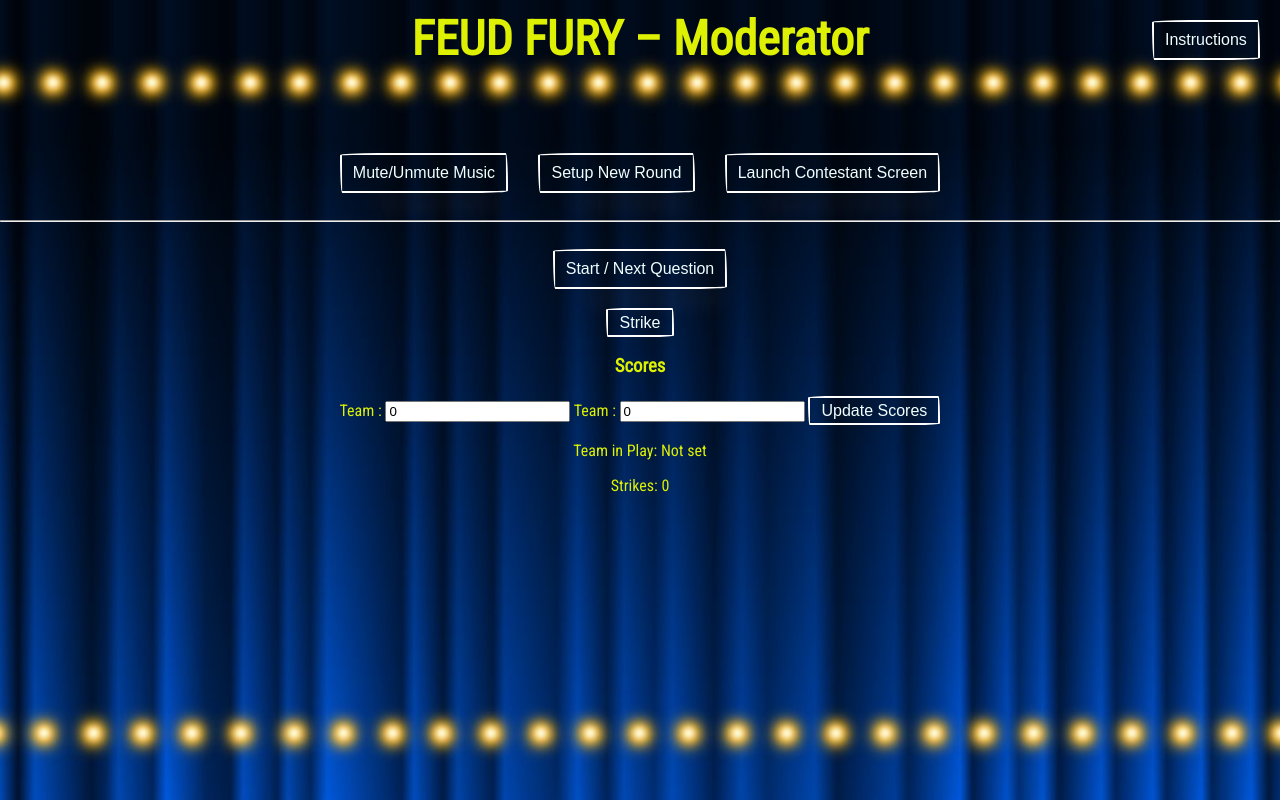
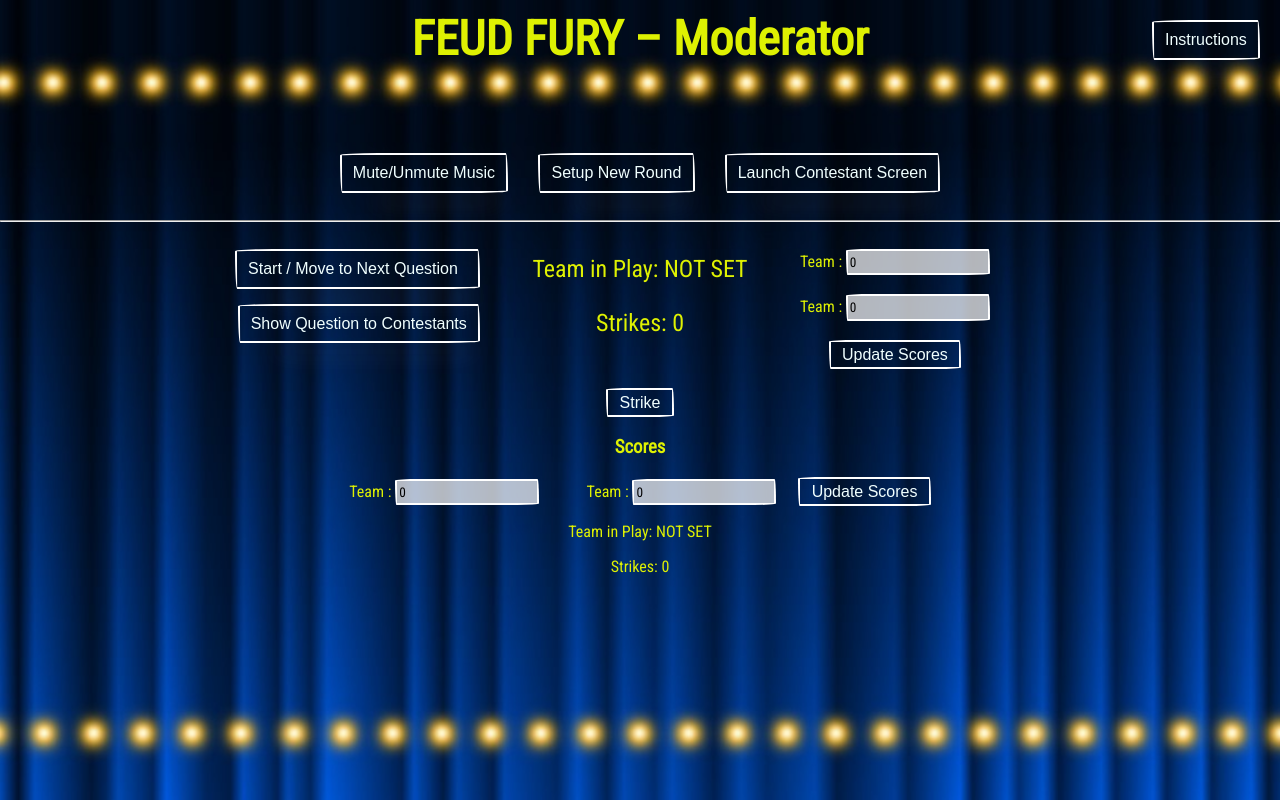
Before and after one commit to gchanred/feud_fury, a Flask app: page /moderator in a window 1280 px wide. Run offline with Flask 3, Linux system fonts and the light colour scheme; some libraries are stand-ins or nearby versions.

Commit message:
multiple style and layout changes

```diff
--- a/static/styles.css
+++ b/static/styles.css
@@ -49,6 +49,41 @@
     justify-content: center;
     align-items: center;
     gap: 30px;
+}
+.grid-container {
+    display: grid;
+    grid-template-columns: 12.5% 12.5% 12.5% 12.5% 12.5% 12.5% 12.5% 12.5%;
+    grid-template-rows: auto;
+    row-gap: 15px;
+    justify-items: center;
+    grid-template-areas:
+      ". header header   sidebar sidebar lf lf  ."
+      ". main main footer footer lf lf  ."
+      ". . . . . lf lf .";
+}
+
+.grid-item-a {
+    grid-area: header;
+    justify-self: end;
+
+  }
+.grid-item-b {
+    grid-area: main;
+    justify-self: end;
+  }
+.grid-item-c {
+    grid-area: sidebar;
+    justify-self: center;
+    align-self: center;
+  }
+.grid-item-d {
+    grid-area: footer;
+    justify-self: center;
+    align-self: center;
+  }
+.grid-item-e {
+grid-area: lf;
+justify-self: start;
 }
 
 .flashes {
@@ -164,3 +199,60 @@
   .button-55-sm:focus {
     box-shadow: rgba(255, 255, 255, .3) 2px 8px 4px -6px;
   }
+
+
+.form-row {
+    display: flex;
+    justify-content: center;
+    align-items: center;
+    gap: 75px;
+
+
+}
+.form-row label {
+    /* Add styles for labels, if needed */
+}
+.form-row input {
+    /* Add styles for input fields, if needed */
+    flex-grow: 1; /* Distribute available space equally */
+    height:2em ;
+    background-color: rgba(255,255,255,0.7);
+    border-radius: 15px 225px 255px 15px 15px 255px 225px 15px;
+    border-style: solid;
+    border-width: 2px;
+    box-shadow: rgba(255, 255, 255, 0.2) 15px 28px 25px -18px;
+    box-sizing: border-box;
+    border-color: rgba(255,255,255);
+    border-bottom-left-radius: 15px 255px;
+    border-bottom-right-radius: 225px 15px;
+    border-top-left-radius: 255px 15px;
+    border-top-right-radius: 15px 225px;
+}
+
+    /* Style for the random questions display area */
+    #random-questions-display {
+        font-family: "Roboto Condensed", sans-serif;
+        text-transform: uppercase;
+        width: 90%;
+        height: 9em;
+        line-height: 1.5;
+        margin-top: 10px;
+        margin-left: 4%;
+        padding: 5px;
+        background-color: rgba(255,255,255,0.7);
+        border-radius: 15px 225px 255px 15px 15px 255px 225px 15px;
+        border-style: solid;
+        border-width: 2px;
+        box-shadow: rgba(255, 255, 255, 0.2) 15px 28px 25px -18px;
+        box-sizing: border-box;
+        border-color: rgba(255,255,255);
+        border-bottom-left-radius: 15px 255px;
+        border-bottom-right-radius: 225px 15px;
+        border-top-left-radius: 255px 15px;
+        border-top-right-radius: 15px 225px;
+      }
+
+.inputtb
+      {
+        font-family: "Roboto Condensed", sans-serif;
+      }
--- a/templates/faceoff.html
+++ b/templates/faceoff.html
@@ -30,7 +30,9 @@
     <input type="radio" name="playpass" value="pass" id="pass">
     <label for="pass">Pass</label>
     <br>
-    <button type="submit">Confirm</button>
+    <br>
+    <br>
+    <button class="button-55" type="submit">Confirm</button>
   </form>
 </body>
 </html>
--- a/templates/moderator.html
+++ b/templates/moderator.html
@@ -44,17 +44,61 @@
   <hr>
   <br>
 
+  <div class="grid-container">
+<div class="grid-item-a">
   <form method="post" action="{{ url_for('start_next_question') }}">
-    <button  class="button-55" type="submit">Start / Next Question</button>
+    <button  class="button-55" type="submit"> Start / Move to Next Question &nbsp;</button>
   </form>
+</div>
+<div class="grid-item-b">
+  <form method="post" action="{{ url_for('show_question') }}">
+    <button class="button-55" type="submit">Show Question to Contestants</button>
+  </form>
+</div>
+<div class="grid-item-c">
+  <span style="font-size: 150%;text-align: center;">
+  Team in Play:
+    {% if state.current_control_team == 1 %}
+    <span style="text-transform:uppercase">{{ state.team1_name }}</span>
+    {% elif state.current_control_team == 2 %}
+    <span style="text-transform:uppercase">{{ state.team2_name }}</span>
+    {% else %}
+    <span style="text-transform:uppercase">Not set</span>
+    {% endif %}
 
+</span>
+</div>
+<div class="grid-item-d">
+  <span style="font-size: 150%;text-align: center;">
+  Strikes: {{ state.team_in_play_strikes }}
+</span>
+</div>
+<div class="grid-item-e">
+
+  <section>
+    <div class="form-row">
+    <form method="post" action="{{ url_for('update_scores') }}">
+      Team <span style="text-transform:uppercase">{{ state.team1_name }}:</span>
+      <input class="inputtb" type="text" name="team1_score" value="{{ state.team1_score }}">
+      <br>   <br>
+      Team <span style="text-transform:uppercase">{{ state.team2_name }}:</span>
+      <input class="inputtb" type="text" name="team2_score" value="{{ state.team2_score }}">
+      <br> <br>
+      <button  class="button-55-sm" type="submit">Update Scores</button>
+    </form>
+  </div>
+  </section>
+
+
+
+
+</div>
+ </div>
   {% if state.current_question %}
   <section>
     <h2>Question  {{ state.current_question_index + 1 }} of {{ state.chosen_questions|length }}:</h2>
     <span style="text-transform:uppercase"><p>{{ state.current_question.question }}</p></span>
-    <form method="post" action="{{ url_for('show_question') }}">
-      <button class="button-55-sm" type="submit">Show Question to Contestants</button>
-    </form>
+
     <h3>Answers</h3>
     <span style="text-transform:uppercase">
       <ul id="answers">
@@ -77,6 +121,7 @@
   {% endif %}
  <br>
   <section>
+    <div class="form-row">
     <form method="post" action="{{ url_for('strike') }}" onsubmit="return playSoundAndSubmit(event, 'wrong-sound');">
       <button  class="button-55-sm" type="submit">Strike</button>
     </form>
@@ -88,27 +133,33 @@
         <button  class="button-55-sm" type="submit">Steal Failed</button>
       </form>
     {% endif %}
+  </div>
   </section>
 
   <section>
     <h3>Scores</h3>
+    <div class="form-row">
     <form method="post" action="{{ url_for('update_scores') }}">
-      Team {{ state.team1_name }}:
-      <input type="text" name="team1_score" value="{{ state.team1_score }}">
-      Team {{ state.team2_name }}:
-      <input type="text" name="team2_score" value="{{ state.team2_score }}">
+      Team <span style="text-transform:uppercase">{{ state.team1_name }}:</span>
+      <input class="inputtb" type="text" name="team1_score" value="{{ state.team1_score }}">
+
+      &nbsp;&nbsp;&nbsp;&nbsp;&nbsp;&nbsp;&nbsp;&nbsp;&nbsp;&nbsp;&nbsp;
+      Team <span style="text-transform:uppercase">{{ state.team2_name }}:</span>
+      <input class="inputtb" type="text" name="team2_score" value="{{ state.team2_score }}">
+      &nbsp;&nbsp;&nbsp;&nbsp;
       <button  class="button-55-sm" type="submit">Update Scores</button>
     </form>
+  </div>
   </section>
 
   <section>
     <p>Team in Play:
       {% if state.current_control_team == 1 %}
-        {{ state.team1_name }}
+      <span style="text-transform:uppercase">{{ state.team1_name }}</span>
       {% elif state.current_control_team == 2 %}
-        {{ state.team2_name }}
+      <span style="text-transform:uppercase">{{ state.team2_name }}</span>
       {% else %}
-        Not set
+      <span style="text-transform:uppercase">Not set</span>
       {% endif %}
     </p>
     <p>Strikes: {{ state.team_in_play_strikes }}</p>
```
Also changed, not shown: templates/round_setup.html (+35 -24 lines).
